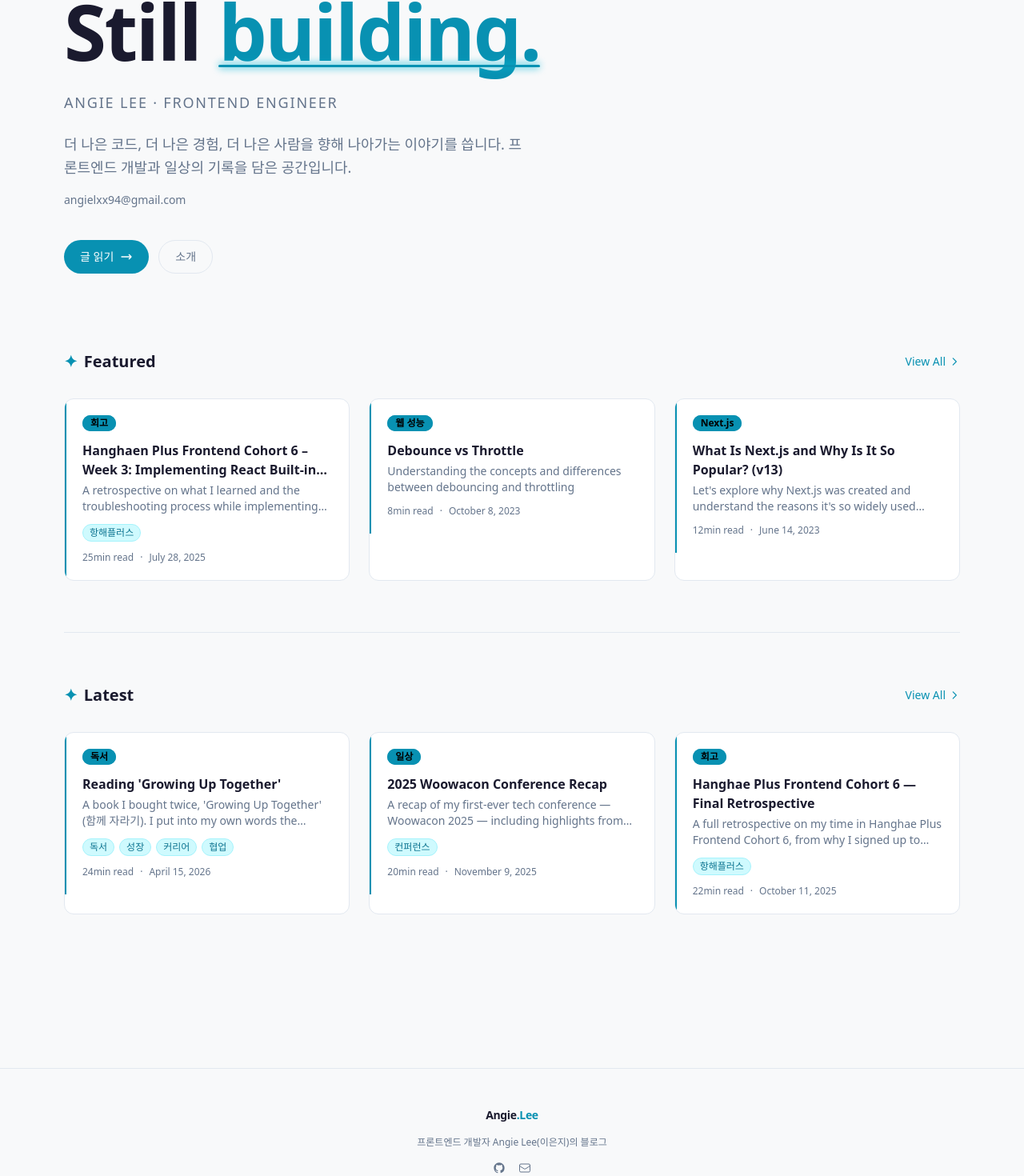
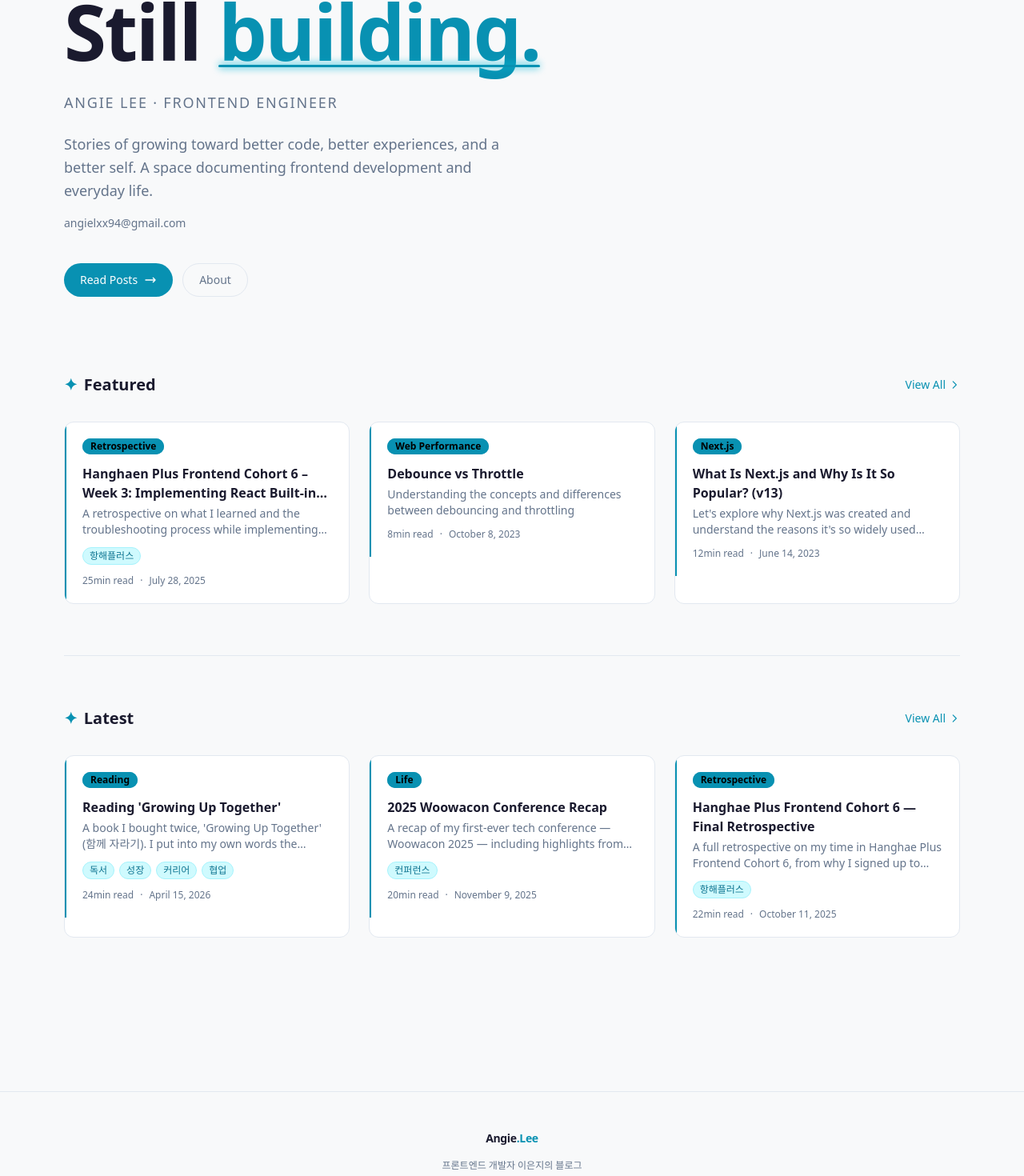
Before and after one commit to angielxx/angielee.dev, a Next.js app: page /en in a window 1280 px wide. Shown: the part 289-1759 px from the top of the page at 80% size. Built offline with nearby package versions, Linux system fonts and the light colour scheme; a web font is replaced by a local one.

Commit message:
feat: UI 컴포넌트 및 페이지 다국어화
HeroSection, CategoryFilter, PostCard, Footer, About/Blog/Contact 페이지 텍스트 다국어 처리

```diff
--- a/app/[lang]/about/page.tsx
+++ b/app/[lang]/about/page.tsx
@@ -11,8 +11,8 @@ export async function generateMetadata({ params }: Props): Promise<Metadata> {
     title: "About",
     description:
       lang === "ko"
-        ? "프론트엔드 개발자 angielee 소개"
-        : "About frontend developer angielee",
+        ? "프론트엔드 개발자 이은지 소개"
+        : "About frontend developer Angie Lee",
   };
 }
 
@@ -54,7 +54,7 @@ export default async function AboutPage({ params }: Props) {
           <>
             <p className="text-[var(--muted)] leading-relaxed text-base mb-4">
               안녕하세요, 프론트엔드 개발자{" "}
-              <span className="font-medium text-[var(--fg)]">angielee</span>입니다.
+              <span className="font-medium text-[var(--fg)]">이은지</span>입니다.
             </p>
             <p className="text-[var(--muted)] leading-relaxed text-base mb-4">
               영상 디자인과 모션 그래픽 경험을 바탕으로, 움직임이 살아있는 UI를 만드는 것을
@@ -69,7 +69,7 @@ export default async function AboutPage({ params }: Props) {
           <>
             <p className="text-[var(--muted)] leading-relaxed text-base mb-4">
               Hi, I&apos;m{" "}
-              <span className="font-medium text-[var(--fg)]">angielee</span>, a frontend developer.
+              <span className="font-medium text-[var(--fg)]">Angie Lee</span>, a frontend developer.
             </p>
             <p className="text-[var(--muted)] leading-relaxed text-base mb-4">
               Drawing on a background in video design and motion graphics, I love building UIs that
--- a/app/[lang]/blog/page.tsx
+++ b/app/[lang]/blog/page.tsx
@@ -2,7 +2,7 @@ import { Suspense } from "react";
 import Link from "next/link";
 import type { Metadata } from "next";
 import { getAllPosts } from "@/lib/posts";
-import { CATEGORIES } from "@/lib/categories";
+import { CATEGORIES, getCategoryLabel, type Category } from "@/lib/categories";
 import PostCard from "@/components/PostCard";
 import CategoryFilter from "@/components/CategoryFilter";
 import { SITE_URL } from "@/lib/site";
@@ -53,7 +53,7 @@ export default async function BlogPage({ params, searchParams }: Props) {
   const heading = tag
     ? `#${tag}`
     : category
-    ? category
+    ? getCategoryLabel(category as Category, lang)
     : lang === "ko"
     ? "전체 글"
     : "All Posts";
--- a/app/[lang]/contact/page.tsx
+++ b/app/[lang]/contact/page.tsx
@@ -11,7 +11,7 @@ export async function generateMetadata({ params }: Props): Promise<Metadata> {
   return {
     title: "Contact",
     description:
-      lang === "ko" ? "angielee에게 연락하기" : "Get in touch with angielee",
+      lang === "ko" ? "이은지에게 연락하기" : "Get in touch with Angie Lee",
   };
 }
 
--- a/components/CategoryFilter.tsx
+++ b/components/CategoryFilter.tsx
@@ -2,7 +2,7 @@
 
 import { useRouter, useSearchParams } from "next/navigation";
 import { motion } from "framer-motion";
-import type { Category } from "@/lib/categories";
+import { getCategoryLabel, type Category } from "@/lib/categories";
 
 interface CategoryFilterProps {
   categories: Category[];
@@ -63,7 +63,7 @@ export default function CategoryFilter({
                 : "border border-[var(--border)] text-[var(--muted)] hover:border-brand-500 hover:text-brand-600",
             ].join(" ")}
           >
-            {cat}
+            {getCategoryLabel(cat, lang)}
           </motion.button>
         );
       })}
--- a/components/Footer.tsx
+++ b/components/Footer.tsx
@@ -14,7 +14,7 @@ export default function Footer() {
           </Link>
 
           <p className="text-xs text-[var(--muted)]">
-            프론트엔드 개발자 Angie Lee(이은지)의 블로그
+            프론트엔드 개발자 이은지의 블로그
           </p>
 
           {/* 소셜 링크 */}
@@ -42,7 +42,7 @@ export default function Footer() {
           </div>
 
           <p className="text-xs text-[var(--muted)]">
-            © {year} Angie Lee
+            © {year} 이은지
           </p>
         </div>
       </div>
--- a/components/HeroSection.tsx
+++ b/components/HeroSection.tsx
@@ -1,8 +1,10 @@
 "use client";
 
 import Link from "next/link";
+import { usePathname } from "next/navigation";
 import { motion, type Variants } from "framer-motion";
 import { AUTHOR_EMAIL } from "@/lib/site";
+import { getLangFromPathname } from "@/lib/i18n";
 
 const container: Variants = {
   hidden: {},
@@ -69,6 +71,10 @@ function AnimatedUnderline({ drawDelay, shimmerDelay }: UnderlineProps) {
 }
 
 export default function HeroSection() {
+  const pathname = usePathname();
+  const lang = getLangFromPathname(pathname);
+  const isKo = lang === "ko";
+
   return (
     <motion.section
       variants={container}
@@ -101,15 +107,16 @@ export default function HeroSection() {
           variants={item}
           className="text-base sm:text-lg font-medium text-[var(--muted)] mb-6 tracking-widest uppercase"
         >
-          Angie Lee · Frontend Engineer
+          {isKo ? "이은지" : "Angie Lee"} · Frontend Engineer
         </motion.h2>
 
         <motion.p
           variants={item}
           className="text-lg text-[var(--muted)] max-w-xl leading-relaxed mb-4"
         >
-          더 나은 코드, 더 나은 경험, 더 나은 사람을 향해 나아가는 이야기를 씁니다.
-          프론트엔드 개발과 일상의 기록을 담은 공간입니다.
+          {isKo
+            ? "더 나은 코드, 더 나은 경험, 더 나은 사람을 향해 나아가는 이야기를 씁니다. 프론트엔드 개발과 일상의 기록을 담은 공간입니다."
+            : "Stories of growing toward better code, better experiences, and a better self. A space documenting frontend development and everyday life."}
         </motion.p>
 
         <motion.p
@@ -121,19 +128,19 @@ export default function HeroSection() {
 
         <motion.div variants={item} className="flex flex-wrap gap-3">
           <Link
-            href="/blog"
+            href={`/${lang}/blog`}
             className="inline-flex items-center gap-2 px-5 py-2.5 rounded-full bg-brand-600 text-white text-sm font-medium hover:bg-brand-700 transition-colors"
           >
-            글 읽기
+            {isKo ? "글 읽기" : "Read Posts"}
             <svg className="w-4 h-4" fill="none" viewBox="0 0 24 24" stroke="currentColor" strokeWidth={2}>
               <path strokeLinecap="round" strokeLinejoin="round" d="M17 8l4 4m0 0l-4 4m4-4H3" />
             </svg>
           </Link>
           <Link
-            href="/about"
+            href={`/${lang}/about`}
             className="inline-flex items-center px-5 py-2.5 rounded-full border border-[var(--border)] text-sm font-medium text-[var(--muted)] hover:border-brand-500 hover:text-brand-600 transition-colors"
           >
-            소개
+            {isKo ? "소개" : "About"}
           </Link>
         </motion.div>
       </div>
--- a/components/PostCard.tsx
+++ b/components/PostCard.tsx
@@ -4,6 +4,7 @@ import Link from "next/link";
 import Image from "next/image";
 import { motion } from "framer-motion";
 import type { Post } from "@/lib/posts";
+import { getCategoryLabel } from "@/lib/categories";
 import TagBadge from "./TagBadge";
 
 interface PostCardProps {
@@ -60,7 +61,7 @@ export default function PostCard({ post, lang }: PostCardProps) {
           {/* 카테고리 배지: 사이버 시안 네오브루탈 + ring pulse */}
           <span className="relative inline-flex w-fit">
             <span className="inline-flex items-center text-xs font-bold bg-brand-accent text-black px-2.5 py-0.5 rounded-full">
-              {category}
+              {getCategoryLabel(category, lang)}
             </span>
             <span className="absolute inset-0 rounded-full border-2 border-[var(--ds-accent)] group-hover:animate-ring-pulse" />
           </span>
```
